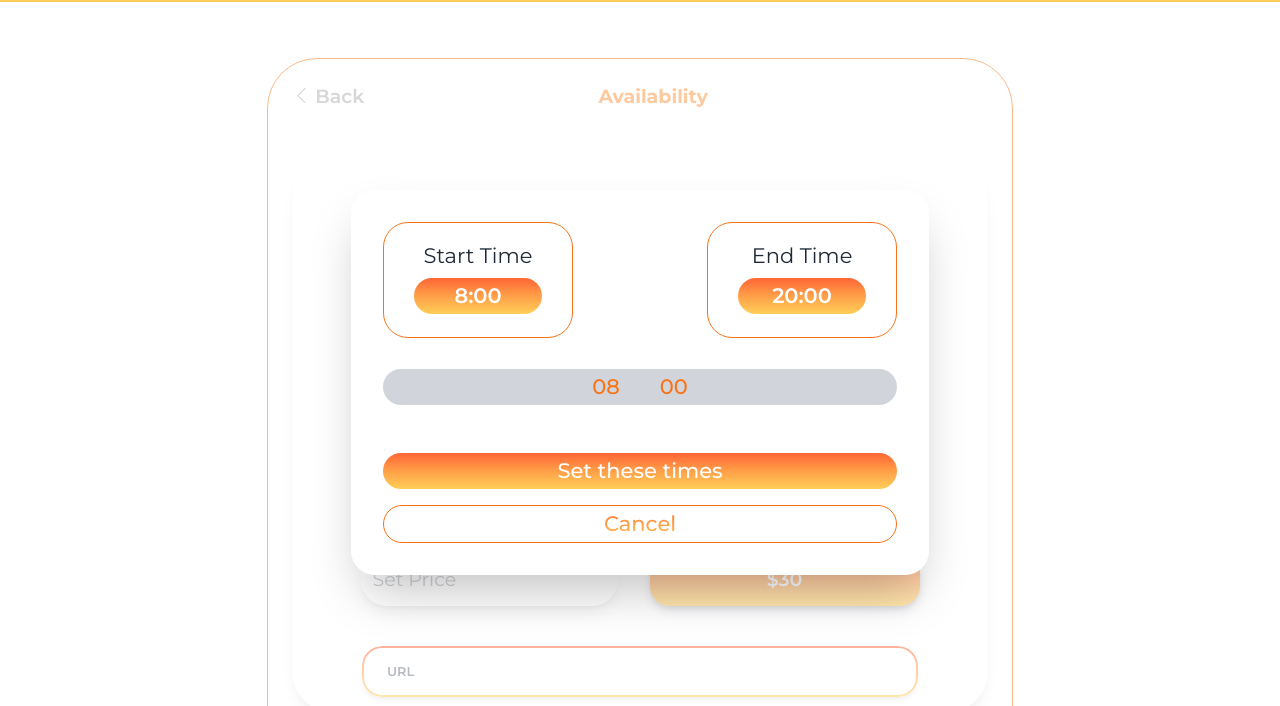
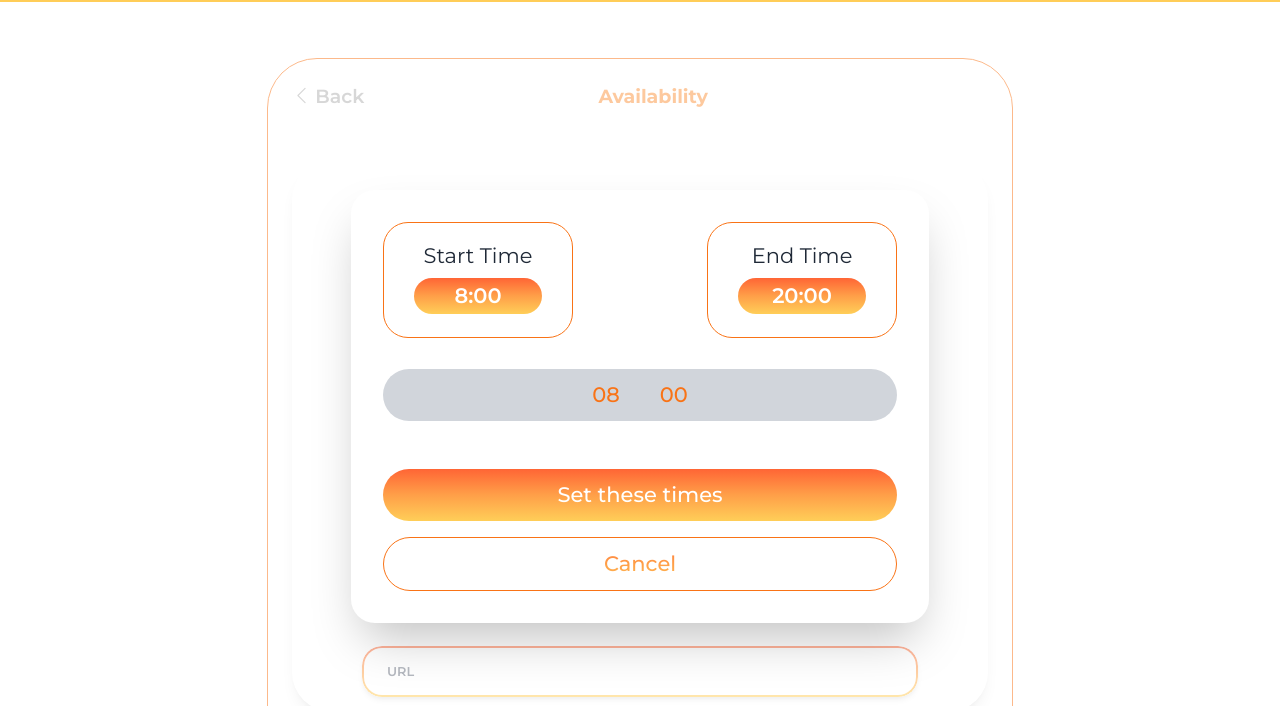
Before and after one commit to md-toybur-rahman/Teacher_Platform, a website: page available_call(2).html in a window 1280 px wide. Shown: the part 94-800 px from the top of the page. Drawn offline with nearby package versions, Linux system fonts and the light colour scheme.

Commit message:
some changes

```diff
--- a/available_call(2).html
+++ b/available_call(2).html
@@ -334,15 +334,15 @@
                   </div>
                 </div>
               </div>
-              <div class="w-full rounded-full py-2 text-sm sm:text-[21px] font-medium flex items-cetner gap-10 justify-center text-orange-500 bg-gray-300 mt-[31px]">
+              <div class="w-full rounded-full py-4 text-sm sm:text-[21px] font-medium flex items-cetner gap-10 justify-center text-orange-500 bg-gray-300 mt-[31px]">
                 <span>08</span>
                 <span>00</span>
               </div>
               <div class="flex flex-col gap-4 mt-12">
-                <button class="w-full bg-gradient rounded-full py-2 text-sm sm:text-[21px] text-white font-medium">Set these
+                <button class="w-full bg-gradient rounded-full py-4 text-sm sm:text-[21px] text-white font-medium">Set these
                   times</button>
                 <button
-                  class="w-full border border-orange-500 rounded-full py-2 text-sm sm:text-[21px] text-gradient font-medium">Cancel</button>
+                  class="w-full border border-orange-500 rounded-full py-4 text-sm sm:text-[21px] text-gradient font-medium">Cancel</button>
               </div>
             </div>
           </div>
```
